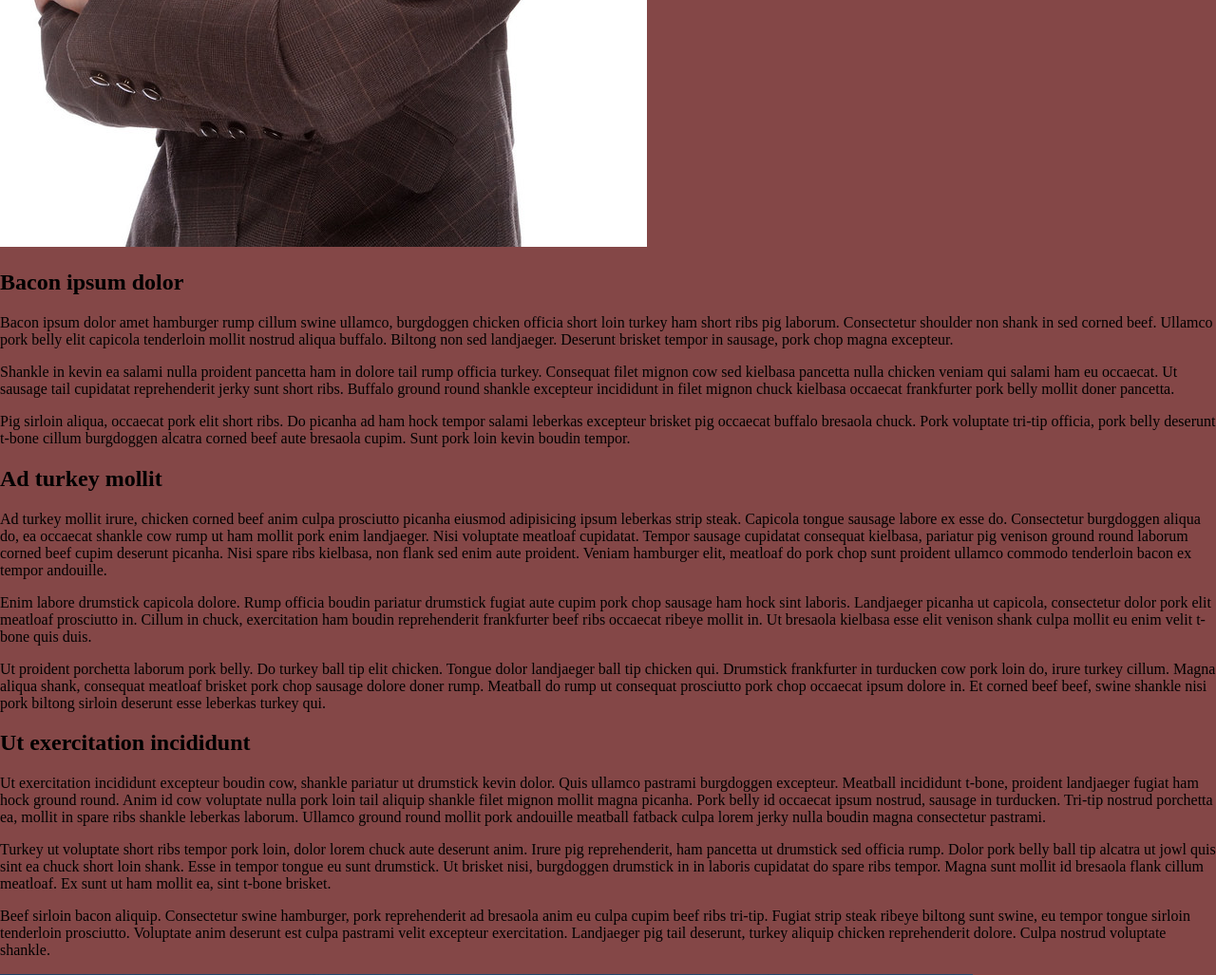
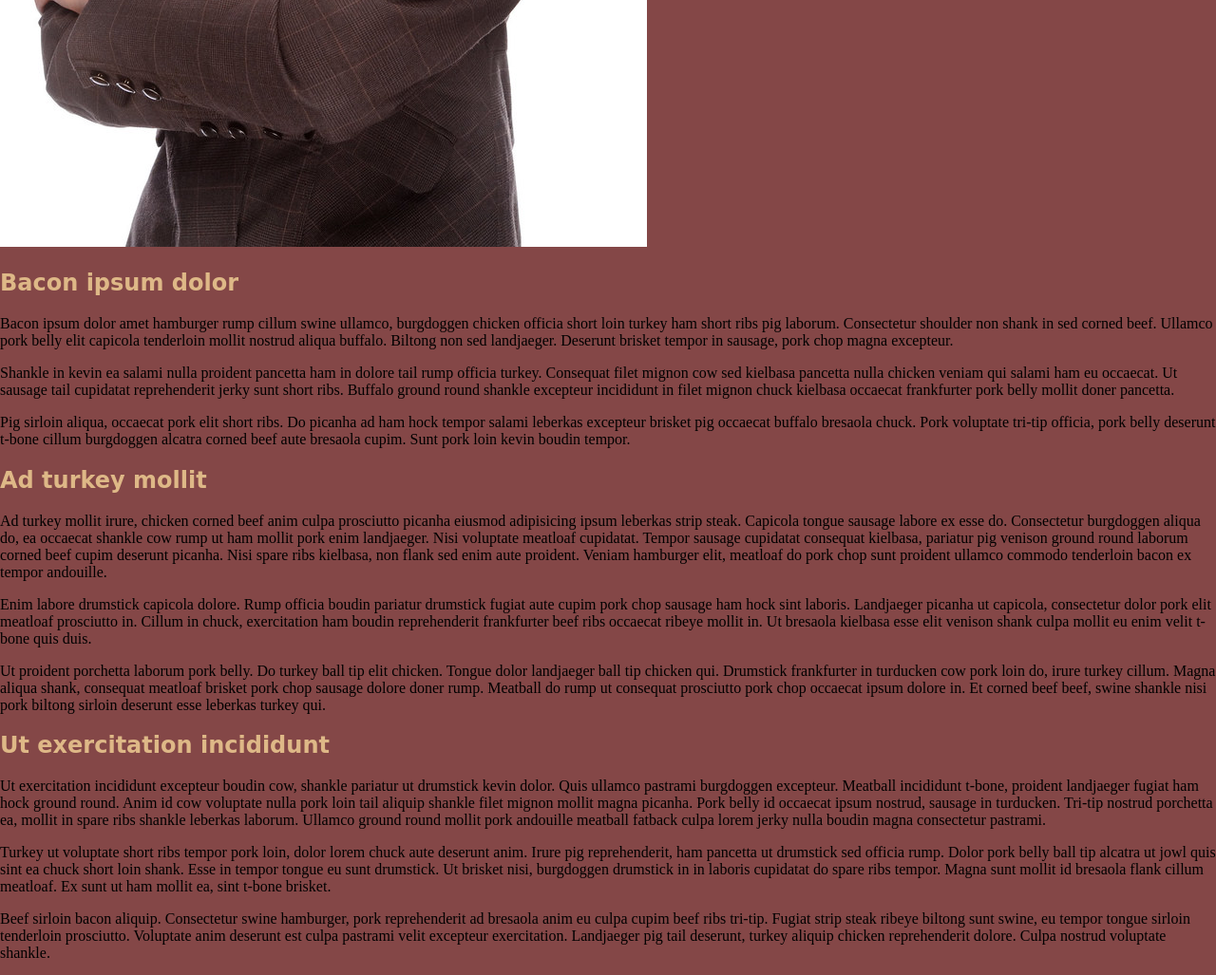
Before and after one commit to rolfel/rolfel.github.io, a PHP site: page / in a window 1280 px wide. Shown: the part 843-1870 px from the top of the page at 95% size. Run offline with PHP 8.4, Linux system fonts and the light colour scheme.

Commit message:
Update style.css

```diff
--- a/css/style.css
+++ b/css/style.css
@@ -1,10 +1,13 @@
 html {
 
 }
-
 
 body {
     background-color: #844747;
     margin: 0 auto
 
 }
+h2 {
+    font-family: 'Grenze Gotisch', cursive;
+    color: burlywood;
+}
```
